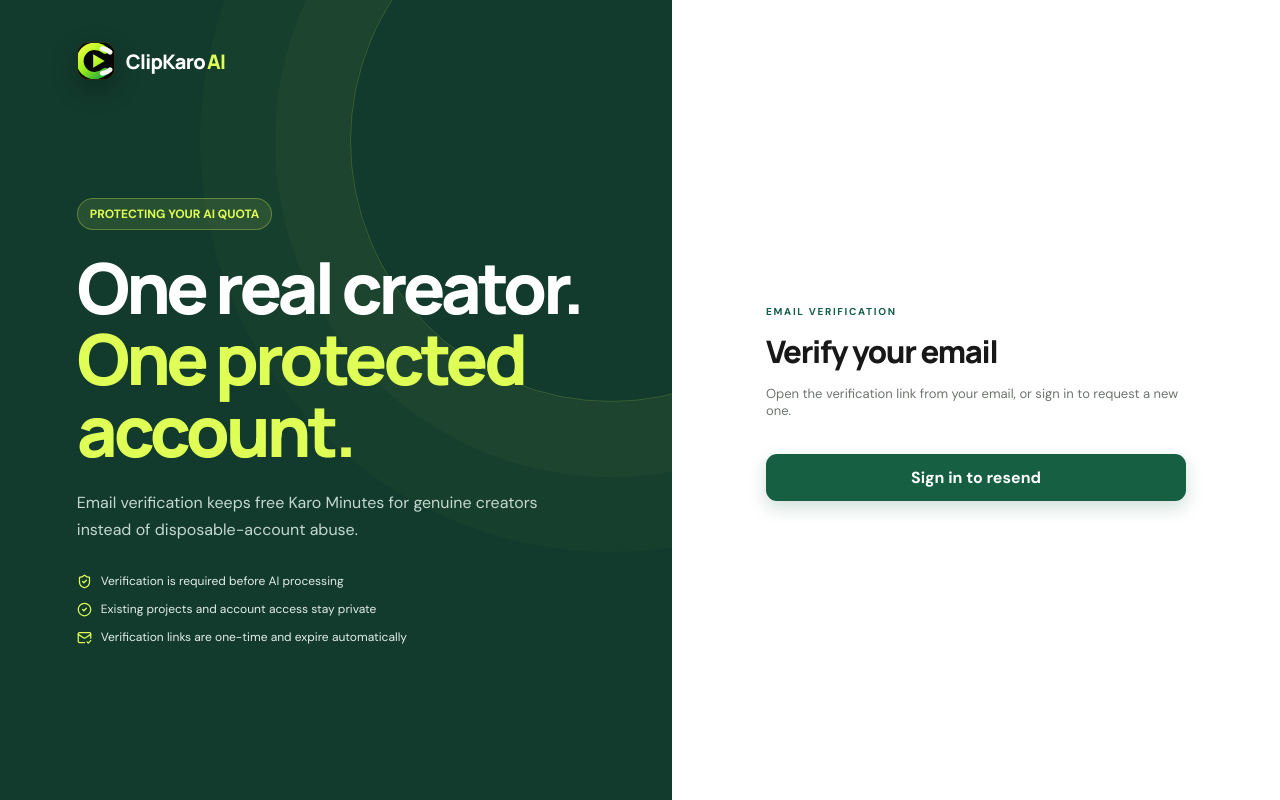
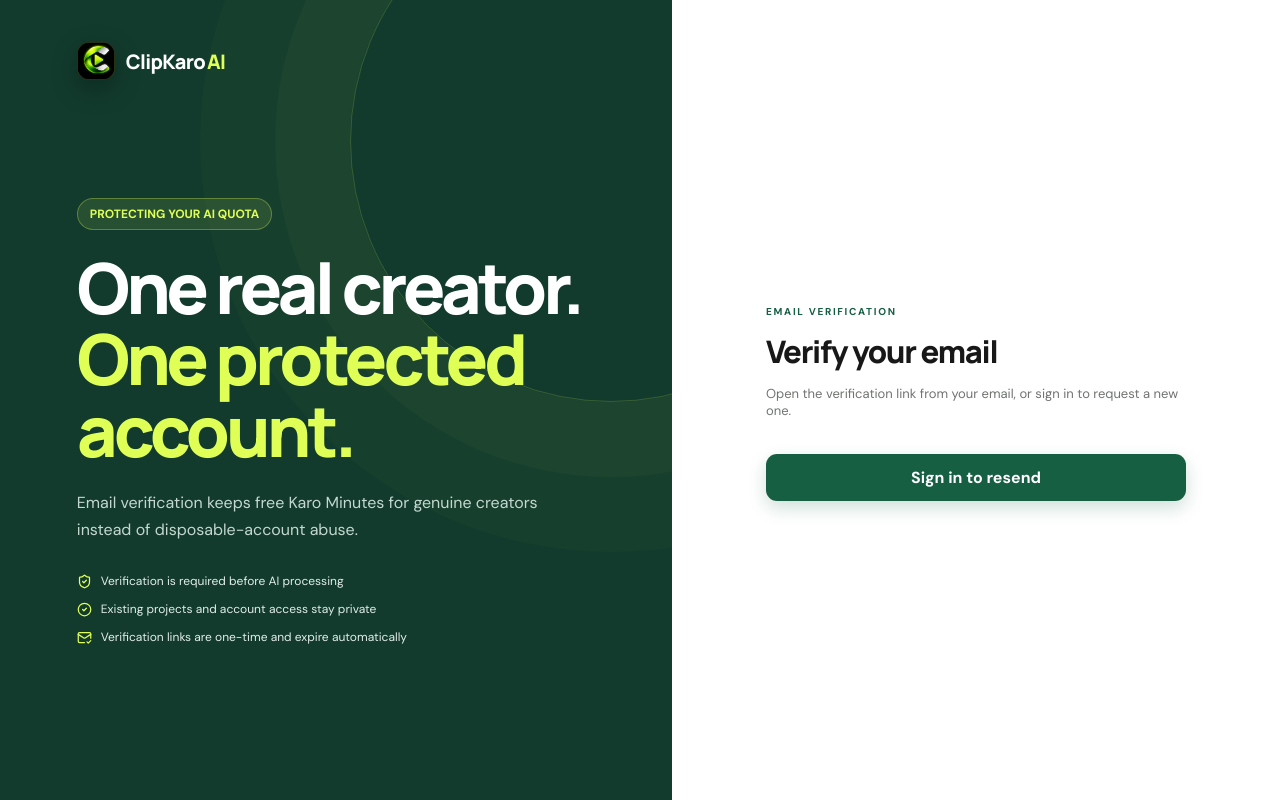
Before and after one commit to faikmulla6-cpu/Clipkaro, a Next.js app in the folder frontend/: page /verify-email in a window 1280 px wide. Built offline with nearby package versions, Linux system fonts and the light colour scheme; no server answers.

Commit message:
fix: restore original ClipKaro logo asset

```diff
--- a/frontend/components/Logo.tsx
+++ b/frontend/components/Logo.tsx
@@ -12,7 +12,7 @@ export function Logo({ light = false, transition = false, href = "/" }: LogoProp
   const content = (
     <>
       <span className="logo-mark" aria-hidden="true">
-        <img className="logo-icon" src="/assets/clipkaro-tab-icon.svg" alt="" />
+        <img className="logo-icon" src="/assets/clipkaro-icon.png" alt="" />
       </span>
       <span className="logo-wordmark">ClipKaro<span className="logo-ai">AI</span></span>
     </>
```
